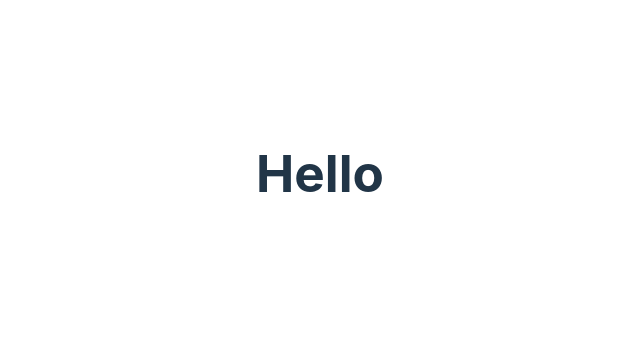
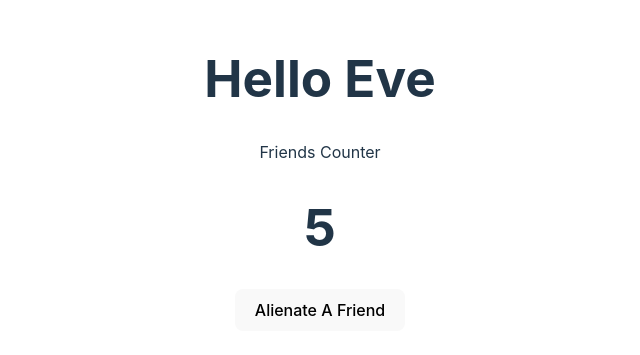
Before and after one commit to ErdalErdem/Fullstack-Node.js-Semester4, a Svelte app in the folder 07._First_Svelte_Project/: page / in a window 1280 px wide. Shown: the part 227-582 px from the top of the page, without its empty margins (320-960 px from the left). Built offline with nearby package versions, Linux system fonts and the light colour scheme.

Commit message:
work in class

```diff
--- a/07._First_Svelte_Project/src/App.svelte
+++ b/07._First_Svelte_Project/src/App.svelte
@@ -1,9 +1,13 @@
 
 <script>
 import Greeter from "./components/Greeter/Greeter.svelte";
+import FriendsCounter from "./components/FriendsCounter/FriendsCounter.svelte"
 
 </script>
 
 <main>
-  <Greeter></Greeter>
+  <Greeter name="Eve"></Greeter>
+
+  <FriendsCounter friendsCounter={5}></FriendsCounter>
+
  </main>
--- /dev/null
+++ b/07._First_Svelte_Project/src/components/FriendsCounter/FriendsCounter.svelte
@@ -0,0 +1,14 @@
+
+<!-- Assigment: Define a counter that has the value 5 and show it in h1-->
+<script>
+export let friendsCounter = 0;
+
+function alienateFriend() {
+    friendsCounter--;
+}
+
+</script>
+
+<div> Friends Counter </div>
+<h1>{friendsCounter}</h1>
+<button on:click={alienateFriend}> Alienate A Friend</button>
--- a/07._First_Svelte_Project/src/components/Greeter/Greeter.svelte
+++ b/07._First_Svelte_Project/src/components/Greeter/Greeter.svelte
@@ -1 +1,7 @@
-<h1> Hello </h1>
+<script>
+    export let name;
+
+
+</script>
+
+<h1> Hello {name} </h1>
```
